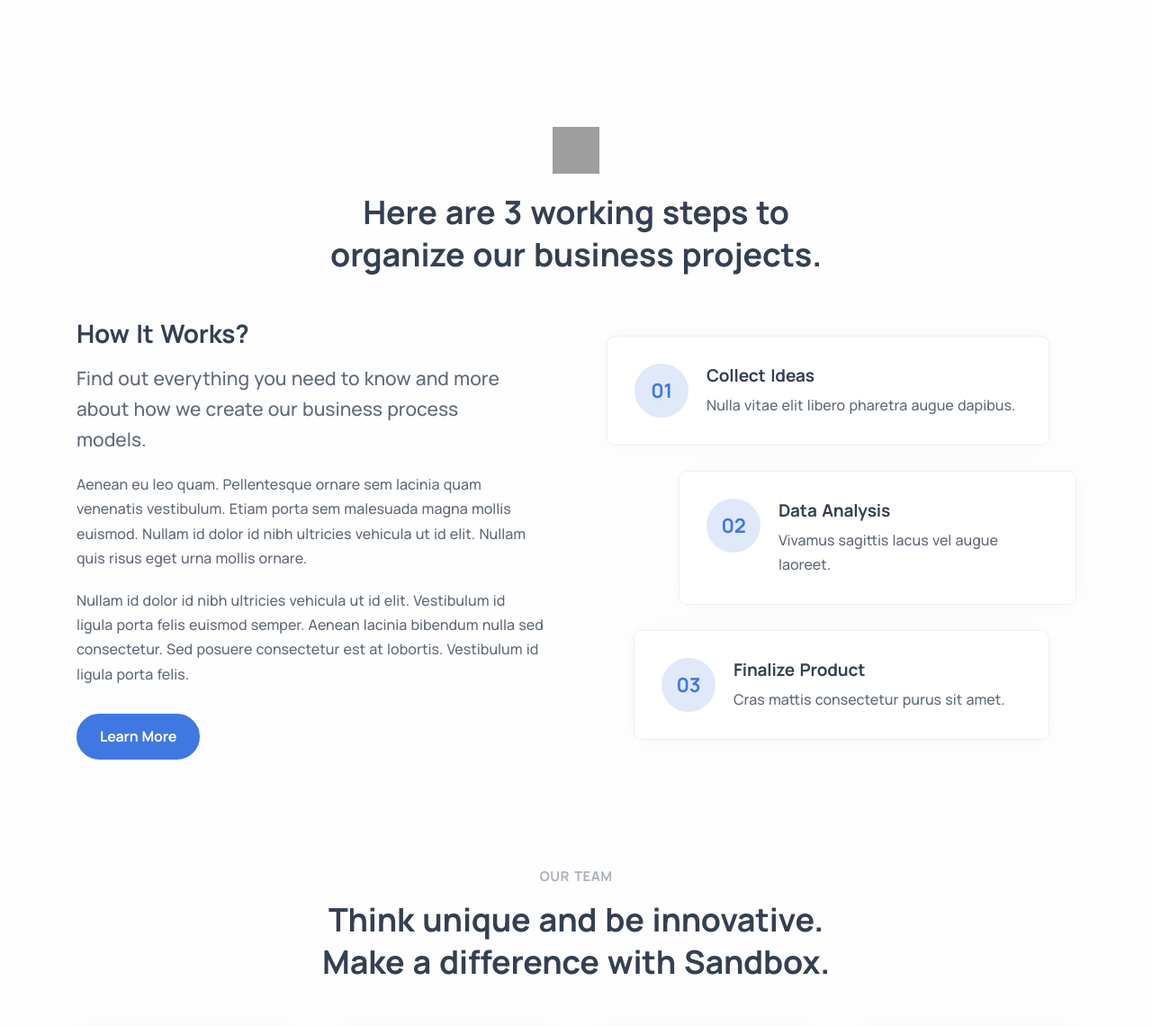
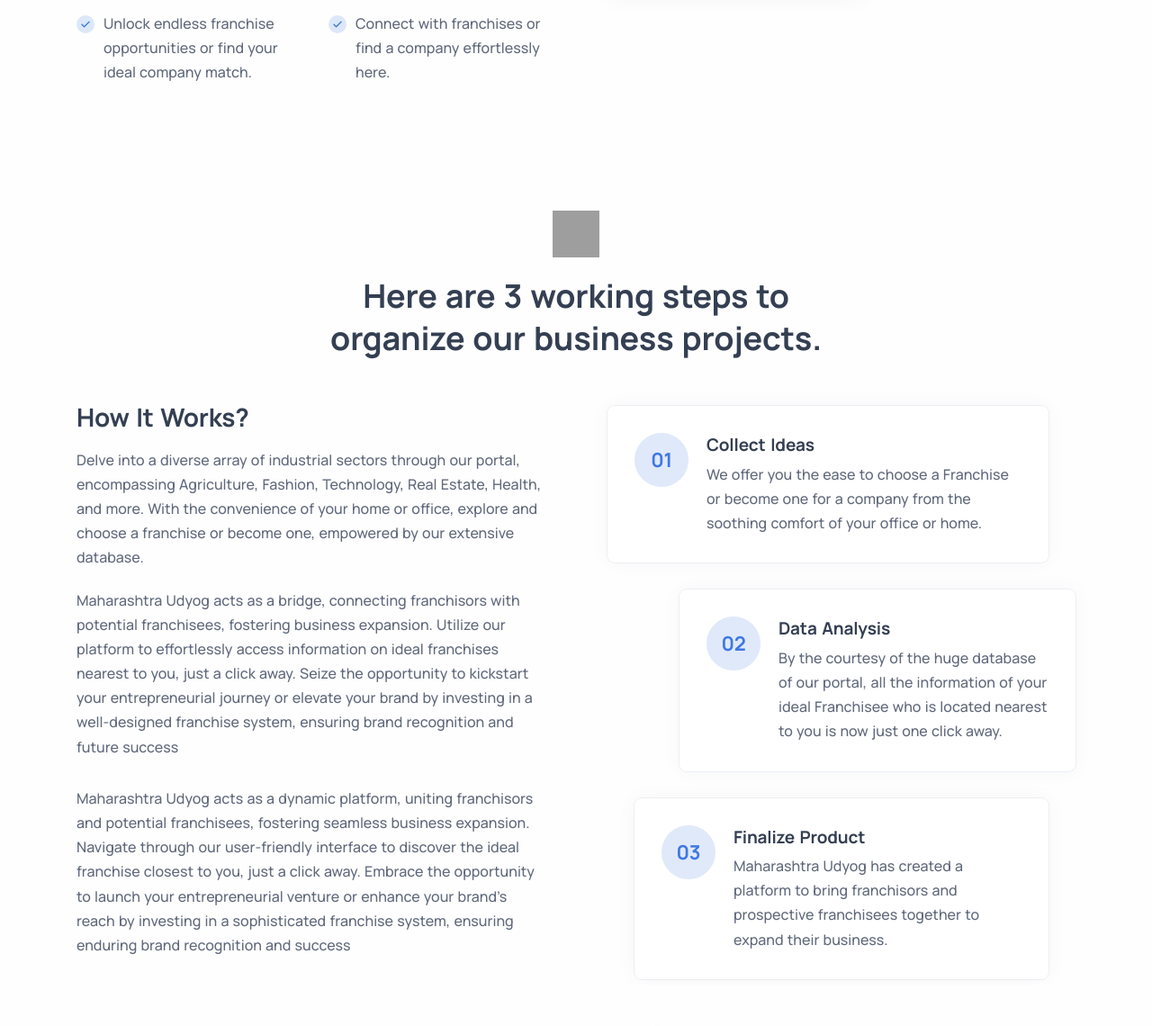
Before and after one commit to hritikkanojiya/Avani-MaharashtraUdyog, a PHP site: page /about.php in a window 1280 px wide. Shown: the part 1367-2507 px from the top of the page at 90% size. Run offline with PHP 8.4, Linux system fonts and the light colour scheme; grey boxes are pictures that could not be loaded.

Commit message:
UI Updates

```diff
--- a/about.php
+++ b/about.php
@@ -70,8 +70,7 @@
             <div class="container pt-10 pt-md-14 text-center">
                 <div class="row">
                     <div class="col-xl-6 mx-auto">
-                        <h1 class="display-1 mb-4">Hello! This is Sandbox</h1>
-                        <p class="lead fs-lg mb-0">A company turning ideas into beautiful things.</p>
+                        <h1 class="display-1 mb-4">उदयोग कर उदयोग</h1>
                     </div>
                 </div>
             </div>
@@ -101,26 +100,29 @@
                         <img src="assets/img/icons/lineal/megaphone.svg" class="svg-inject icon-svg icon-svg-md mb-4"
                             alt="" />
                         <h2 class="display-4 mb-3">Who Are We?</h2>
-                        <p class="lead fs-lg">We are a digital and branding company that believes in the power of
-                            creative strategy and along with great design.</p>
-                        <p class="mb-6">Cum sociis natoque penatibus et magnis dis parturient montes, nascetur ridiculus
-                            mus. Cras justo odio, dapibus ac facilisis in, egestas eget quam. Praesent commodo cursus
-                            magna, vel scelerisque nisl consectetur et.</p>
+                        <p class="mb-6">Whether you're a company seeking franchises or a franchisee searching for
+                            the perfect company, Maharashtra Udyog is your ultimate destination for all
+                            franchise-related needs. Our platform seamlessly connects businesses and entrepreneurs,
+                            providing a comprehensive solution for expanding your franchise network. </p>
+                        <p class="mb-6">Experience the
+                            convenience of finding the right match for your franchise aspirations, making Maharashtra
+                            Udyog your go-to destination in the dynamic world of franchising. Elevate your business
+                            journey with us where companies and franchisees meet for success.</p>
                         <div class="row gy-3 gx-xl-8">
                             <div class="col-xl-6">
                                 <ul class="icon-list bullet-bg bullet-soft-primary mb-0">
-                                    <li><span><i class="uil uil-check"></i></span><span>Aenean eu leo quam ornare
-                                            curabitur blandit tempus.</span></li>
-                                    <li class="mt-3"><span><i class="uil uil-check"></i></span><span>Nullam quis risus
-                                            eget urna mollis ornare donec elit.</span></li>
+                                    <li><span><i class="uil uil-check"></i></span><span>Franchise needs meet company
+                                            aspirations at Maharashtra Udyog</span></li>
+                                    <li class="mt-3"><span><i class="uil uil-check"></i></span><span>Unlock endless
+                                            franchise opportunities or find your ideal company match.</span></li>
                                 </ul>
                             </div>
                             <div class="col-xl-6">
                                 <ul class="icon-list bullet-bg bullet-soft-primary mb-0">
-                                    <li><span><i class="uil uil-check"></i></span><span>Etiam porta sem malesuada magna
-                                            mollis euismod.</span></li>
-                                    <li class="mt-3"><span><i class="uil uil-check"></i></span><span>Fermentum massa
-                                            vivamus faucibus amet euismod.</span></li>
+                                    <li><span><i class="uil uil-check"></i></span><span>Your ultimate destination for
+                                            seamless franchisee and company connections.</span></li>
+                                    <li class="mt-3"><span><i class="uil uil-check"></i></span><span>Connect with
+                                            franchises or find a company effortlessly here.</span></li>
                                 </ul>
                             </div>
                         </div>
@@ -145,7 +147,8 @@
                                     </div>
                                     <div>
                                         <h4 class="mb-1">Collect Ideas</h4>
-                                        <p class="mb-0">Nulla vitae elit libero pharetra augue dapibus.</p>
+                                        <p class="mb-0">We offer you the ease to choose a Franchise or become one for a
+                                            company from the soothing comfort of your office or home.</p>
                                     </div>
                                 </div>
                             </div>
@@ -159,7 +162,9 @@
                                     </div>
                                     <div>
                                         <h4 class="mb-1">Data Analysis</h4>
-                                        <p class="mb-0">Vivamus sagittis lacus vel augue laoreet.</p>
+                                        <p class="mb-0">By the courtesy of the huge database of our portal, all the
+                                            information of your ideal Franchisee who is located nearest to you is now
+                                            just one click away.</p>
                                     </div>
                                 </div>
                             </div>
@@ -173,7 +178,8 @@
                                     </div>
                                     <div>
                                         <h4 class="mb-1">Finalize Product</h4>
-                                        <p class="mb-0">Cras mattis consectetur purus sit amet.</p>
+                                        <p class="mb-0">Maharashtra Udyog has created a platform to bring franchisors
+                                            and prospective franchisees together to expand their business.</p>
                                     </div>
                                 </div>
                             </div>
@@ -181,15 +187,22 @@
                     </div>
                     <div class="col-lg-6">
                         <h2 class="display-6 mb-3">How It Works?</h2>
-                        <p class="lead fs-lg pe-lg-5">Find out everything you need to know and more about how we create
-                            our business process models.</p>
-                        <p>Aenean eu leo quam. Pellentesque ornare sem lacinia quam venenatis vestibulum. Etiam porta
-                            sem malesuada magna mollis euismod. Nullam id dolor id nibh ultricies vehicula ut id elit.
-                            Nullam quis risus eget urna mollis ornare.</p>
-                        <p class="mb-6">Nullam id dolor id nibh ultricies vehicula ut id elit. Vestibulum id ligula
-                            porta felis euismod semper. Aenean lacinia bibendum nulla sed consectetur. Sed posuere
-                            consectetur est at lobortis. Vestibulum id ligula porta felis.</p>
-                        <a href="#" class="btn btn-primary rounded-pill mb-0">Learn More</a>
+                        <p>Delve into a diverse array of industrial sectors through our portal,
+                            encompassing Agriculture, Fashion, Technology, Real Estate, Health, and more. With the
+                            convenience of your home or office, explore and choose a franchise or become one, empowered
+                            by our extensive database.</p>
+                        <p class="mb-6">Maharashtra Udyog acts as a bridge, connecting franchisors with
+                            potential franchisees, fostering business expansion. Utilize our platform to effortlessly
+                            access information on ideal franchises nearest to you, just a click away. Seize the
+                            opportunity to kickstart your entrepreneurial journey or elevate your brand by investing in
+                            a well-designed franchise system, ensuring brand recognition and future success</p>
+                        <p class="mb-6">
+                            Maharashtra Udyog acts as a dynamic platform, uniting franchisors and potential franchisees,
+                            fostering seamless business expansion. Navigate through our user-friendly interface to
+                            discover the ideal franchise closest to you, just a click away. Embrace the opportunity to
+                            launch your entrepreneurial venture or enhance your brand's reach by investing in a
+                            sophisticated franchise system, ensuring enduring brand recognition and success
+                        </p>
                     </div>
                 </div>
             </div>
@@ -209,8 +222,8 @@
                             <div class="shape rounded bg-soft-blue rellax d-md-block" data-rellax-speed="0"
                                 style="bottom: -0.75rem; right: -0.75rem; width: 98%; height: 98%; z-index:0"></div>
                             <div class="card">
-                                <figure class="card-img-top"><img class="img-fluid" src="./assets/img/avatars/t1.jpg"
-                                        srcset="./assets/img/avatars/t1@2x.jpg 2x" alt="" /></figure>
+                                <figure class="card-img-top"><img class="img-fluid" src="./assets/img/extras/anil.jpeg"
+                                        alt="" /></figure>
                                 <div class="card-body px-6 py-5">
                                     <h4 class="mb-1">Anil Phondekar</h4>
                                     <p class="mb-0">CEO</p>
```
Also changed, not shown: assets/img/extras/about_home.jpg (added), assets/img/extras/anil.jpeg (added).
